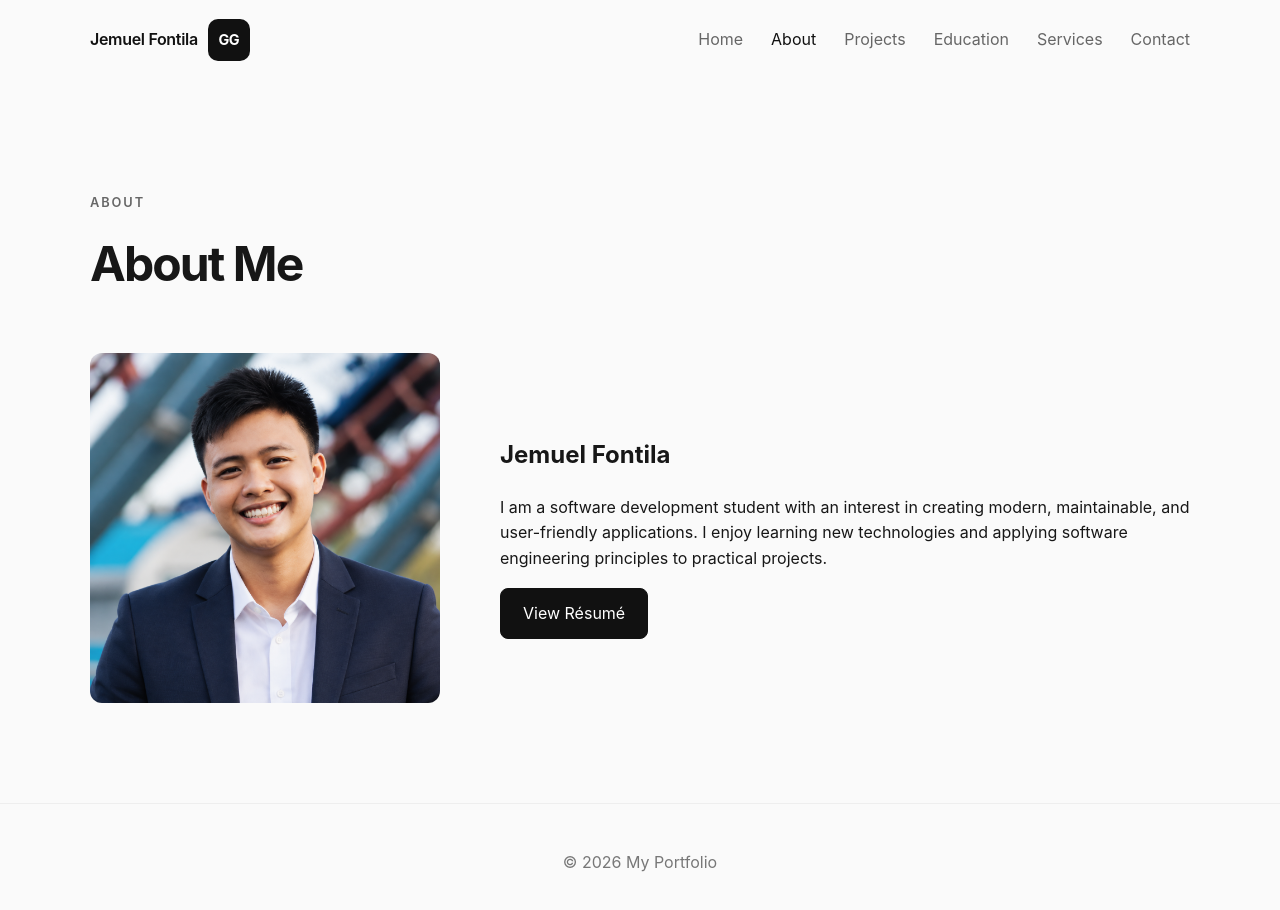
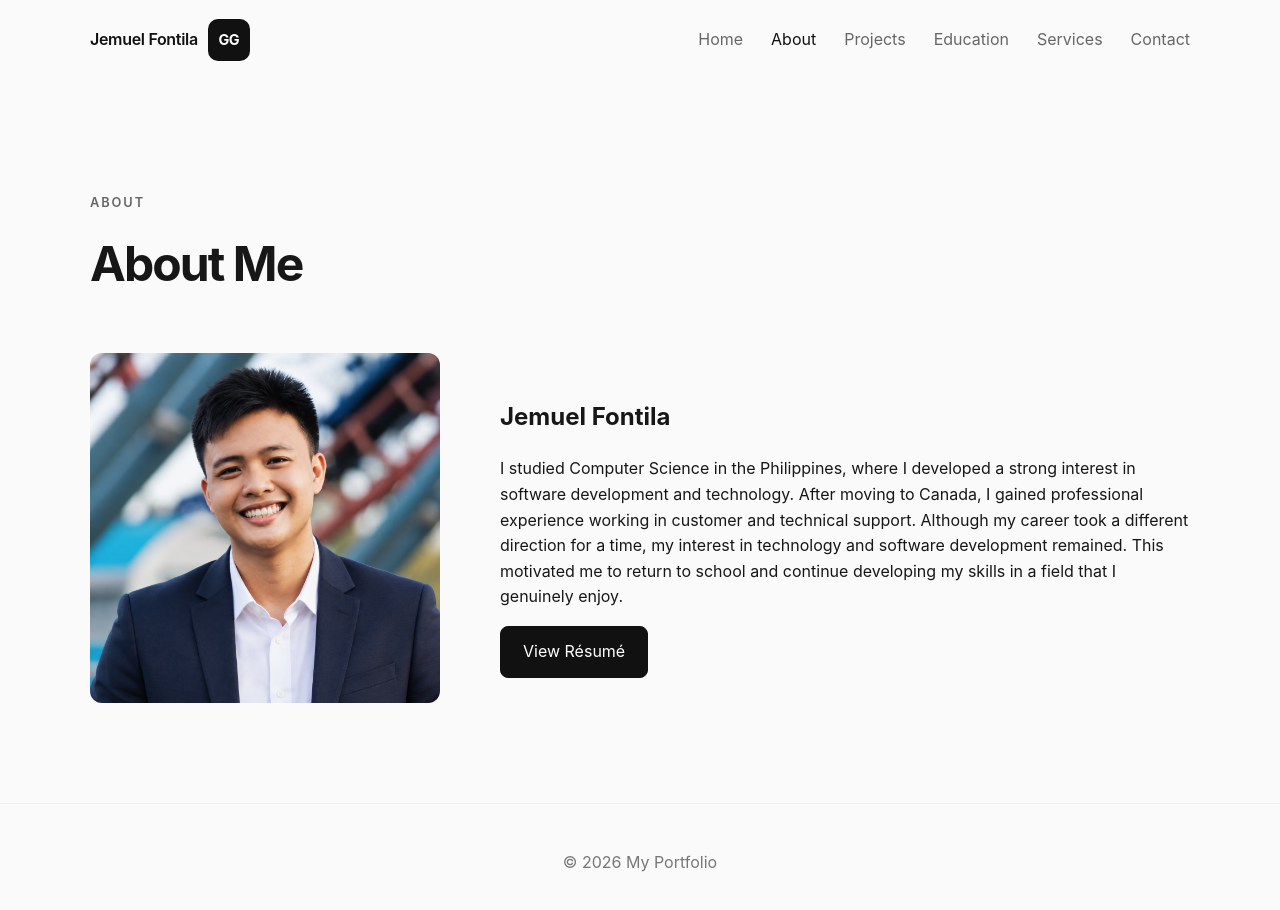
Before and after one commit to jemuelfontila123/Portfolio-Project, a React (Vite) app: page /about in a window 1280 px wide. Shown: the top 910 px of the page. Built offline with nearby package versions, Linux system fonts and the light colour scheme.

Commit message:
refactor data and modularity

```diff
--- /dev/null
+++ b/src/data/about.js
@@ -0,0 +1,10 @@
+import profileImage from "../assets/profile.jpg";
+
+const about = {
+  name: "Jemuel Fontila",
+  image: profileImage,
+  biography:
+    "I studied Computer Science in the Philippines, where I developed a strong interest in software development and technology. After moving to Canada, I gained professional experience working in customer and technical support. Although my career took a different direction for a time, my interest in technology and software development remained. This motivated me to return to school and continue developing my skills in a field that I genuinely enjoy.",
+};
+
+export default about;
--- /dev/null
+++ b/src/data/home.js
@@ -0,0 +1,8 @@
+const home = {
+  role: "Software Developer",
+  name: "Jemuel Fontila",
+  description:
+    "I build clean, practical, and user-focused software solutions. Welcome to my portfolio.",
+};
+
+export default home;
--- a/src/data/projects.js
+++ b/src/data/projects.js
@@ -1,11 +1,12 @@
-// Replace later when connected to backend
-
+import covidImage from "../assets/covid.png";
+import examImage from "../assets/exam.png";
+import irccImage from "../assets/ircc.png";
 
 const projects = [
   {
     id: 1,
     title: "QR Scanning for Vaccination Records",
-    image: "/src/assets/covid.png",
+    image: covidImage,
     description:
       "A web and mobile application that generates and verifies QR codes for COVID-19 vaccination records. It allows establishments to quickly check whether an individual is vaccinated before entry.",
     role: "Full-Stack Developer",
@@ -15,7 +16,7 @@ const projects = [
   {
     id: 2,
     title: "Online Examination System",
-    image: "/src/assets/exam.png",
+    image: examImage,
     description:
       "A web-based examination system developed for our university that allows students to take exams online with features such as secure login, timed assessments, automated grading, and result management.",
     role: "Full-Stack Developer",
@@ -25,7 +26,7 @@ const projects = [
   {
     id: 3,
     title: "Non-Express Entry Community",
-    image: "/src/assets/ircc.png",
+    image: irccImage,
     description:
       "A community platform where individuals applying through non-Express Entry immigration pathways can share application progress, timelines, experiences, questions, and helpful information with other applicants.",
     role: "Full-Stack Developer",
--- a/src/pages/About.jsx
+++ b/src/pages/About.jsx
@@ -1,6 +1,5 @@
-  import profileImage from "../assets/profile.jpg";
-  import resume from "/Jemuel_Fontila_Resume.pdf"
-
+import resume from "/Jemuel_Fontila_Resume.pdf";
+import about from "../data/about";
 
 const About = () => {
   return (
@@ -12,20 +11,15 @@
 
       <div className="about-grid">
         <img
-            src={profileImage}
+          src={about.image}
           alt="Profile"
           className="profile-image"
         />
 
         <div>
-          <h2>Jemuel Fontila</h2>
+          <h2>{about.name}</h2>
 
-          <p>
-            I am a software development student with an interest in
-            creating modern, maintainable, and user-friendly applications.
-            I enjoy learning new technologies and applying software
-            engineering principles to practical projects.
-          </p>
+          <p>{about.biography}</p>
 
           <a
             href={resume}
@@ -39,6 +33,6 @@
       </div>
     </section>
   );
-}
+};
 
 export default About;
--- a/src/pages/Home.jsx
+++ b/src/pages/Home.jsx
@@ -1,20 +1,19 @@
-import "../App.css"
+import "../App.css";
+import { Link } from "react-router-dom";
+import home from "../data/home";
 
-import { Link } from "react-router-dom";
-
-const Home = () =>  {
+const Home = () => {
   return (
     <section className="hero container">
       <div className="hero-content">
-        <p className="eyebrow">SOFTWARE DEVELOPER</p>
+        <p className="eyebrow">{home.role}</p>
 
         <h1>
-          Hi, I'm <span>Jemuel Fontila</span>
+          Hi, I'm <span>{home.name}</span>
         </h1>
 
         <p className="hero-description">
-          I build clean, practical, and user-focused software solutions.
-          Welcome to my portfolio.
+          {home.description}
         </p>
 
         <div className="hero-actions">
@@ -29,8 +28,6 @@ const Home = () =>  {
       </div>
     </section>
   );
-}
-
-
+};
 
 export default Home;
```
Also changed, not shown: vite.config.js (+4 -4 lines). Lines whose indentation alone changed are shown as unchanged.
